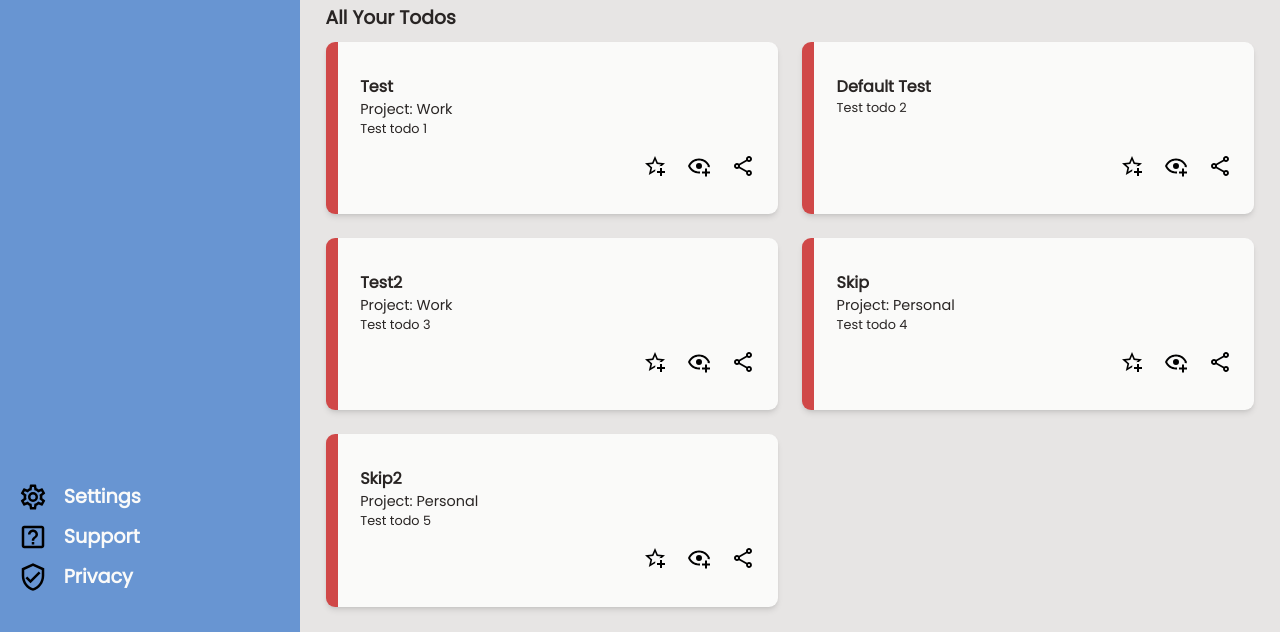
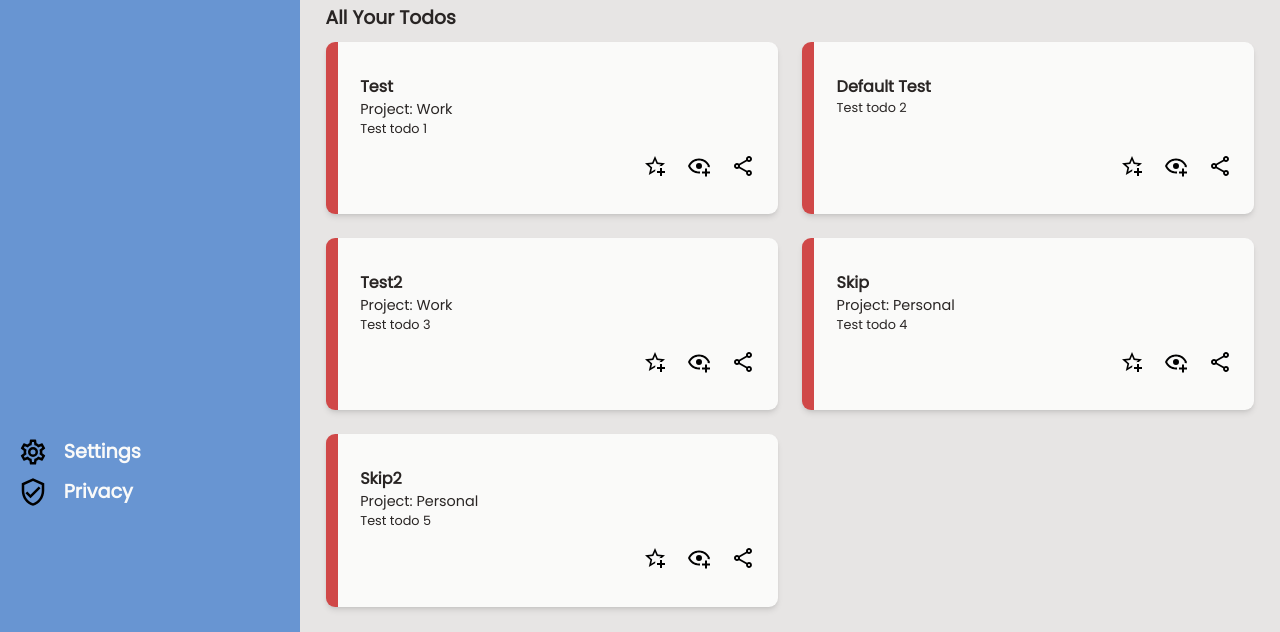
Before and after one commit to cpxx9/todo-odin, a website built with webpack: page src/template.html in a window 1280 px wide. Shown: the part 229-861 px from the top of the page. Built offline with nearby package versions, Linux system fonts and the light colour scheme; files whose address does not match are found by name.

Commit message:
changed tools spacing

```diff
--- a/src/css/style.css
+++ b/src/css/style.css
@@ -92,7 +92,7 @@ _____________________________________________ */
   flex: 1;
   display: flex;
   flex-direction: column;
-  justify-content: space-between;
+  gap: 55vh;
   padding: 40px 0;
   padding-left: 3%;
 }
--- a/src/template.html
+++ b/src/template.html
@@ -50,10 +50,6 @@
           <div class="nav-wrapper">
             <img class="icon" src="img/sidebar/settings.svg" alt="Settings">
             <p>Settings</p>
-          </div>
-          <div class="nav-wrapper">
-            <img class="icon" src="img/sidebar/support.svg" alt="Support">
-            <p>Support</p>
           </div>
           <div class="nav-wrapper">
             <img class="icon" src="img/sidebar/privacy.svg" alt="Privacy">
```
